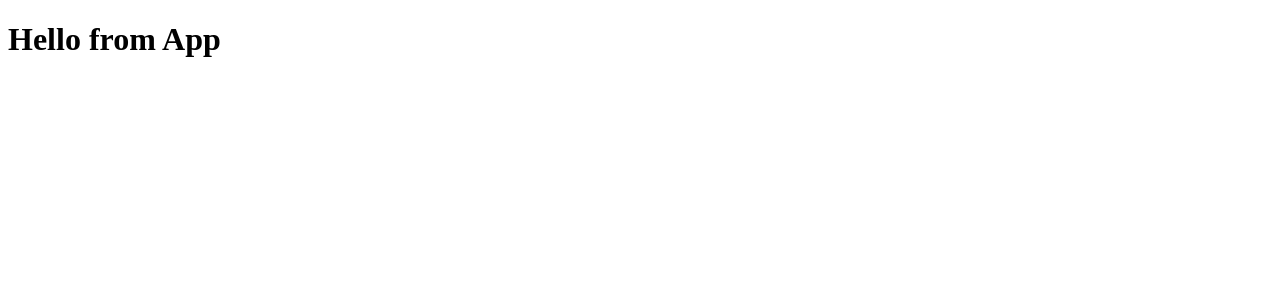
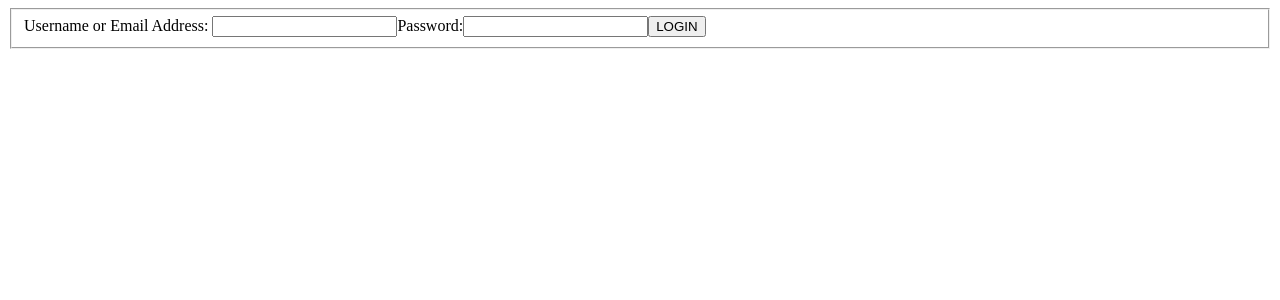
Before and after one commit to bmj1988/AA-API-PROJECT, a React (Vite) app in the folder frontend/: page /login in a window 1280 px wide. Shown: the top 300 px of the page. Built offline with nearby package versions, Linux system fonts and the light colour scheme; no server answers.

Commit message:
got login working with failure message, need to update for cleaner trycatch inside thun

```diff
--- a/frontend/src/App.jsx
+++ b/frontend/src/App.jsx
@@ -1,5 +1,31 @@
+import { RouterProvider, createBrowserRouter } from 'react-router-dom'
+import LoginFormPage from './components/LoginFormPage/LoginFormPage';
+
+// const Layout = () => {
+//   return (
+//     <>
+//       <NavBar />
+//       <main>
+//         <Outlet />
+//       </main>
+//     </>
+//   )
+// }
+
+
+const router = createBrowserRouter([
+  {
+    path: '/',
+    element: <h1>Welcome!</h1>
+  },
+  {
+    path: '/login',
+    element: <LoginFormPage/>
+  }
+])
+
 function App() {
-  return <h1> Hello from App </h1>;
+  return <RouterProvider router={router}/>;
 }
 
 export default App;
--- /dev/null
+++ b/frontend/src/components/LoginFormPage/LoginFormPage.jsx
@@ -0,0 +1,46 @@
+import { useState } from "react"
+import { thunkLogin } from "../../store/session";
+import { useDispatch } from "react-redux";
+import { useNavigate } from "react-router-dom";
+
+
+
+const LoginFormPage = () => {
+    const navigate = useNavigate();
+    const dispatch = useDispatch();
+    const [password, setPassword] = useState('');
+    const [credential, setCredential] = useState('');
+    const [errors, setErrors] = useState({})
+    const onSubmit = async (e) => {
+        e.preventDefault();
+        const credentials = {
+            password,
+            credential
+        }
+        try {
+            await dispatch(thunkLogin(credentials));
+            setPassword('');
+            setCredential('');
+            navigate('/')
+        }
+        catch (e) {
+            const error = await e.json();
+            setErrors(error);
+        }
+
+    }
+
+    return (
+        <form onSubmit={onSubmit}>
+            <fieldset>
+                <label htmlFor="usernameOrEmail">Username or Email Address: </label>
+                <input name='usernameOrEmail' type='text' onChange={(e) => setCredential(e.target.value)} />
+                <label htmlFor='password'>Password:</label>
+                <input name='password' type='password' onChange={(e) => setPassword(e.target.value)} />
+                <button> LOGIN </button>
+                {Object.values(errors).length > 0 && (<p>{errors.message}</p>)}
+            </fieldset>
+        </form>
+    )
+}
+export default LoginFormPage;
--- a/frontend/src/store/session.js
+++ b/frontend/src/store/session.js
@@ -29,7 +29,7 @@ export const thunkLogin = (credentials) => async (dispatch) => {
         return userInfo
     }
     else {
-        const err = await loginResponse.json();
+        const err = loginResponse
         throw err
     }
 }
```
Also changed, not shown: frontend/src/components/LoginFormPage/index.js (added).
